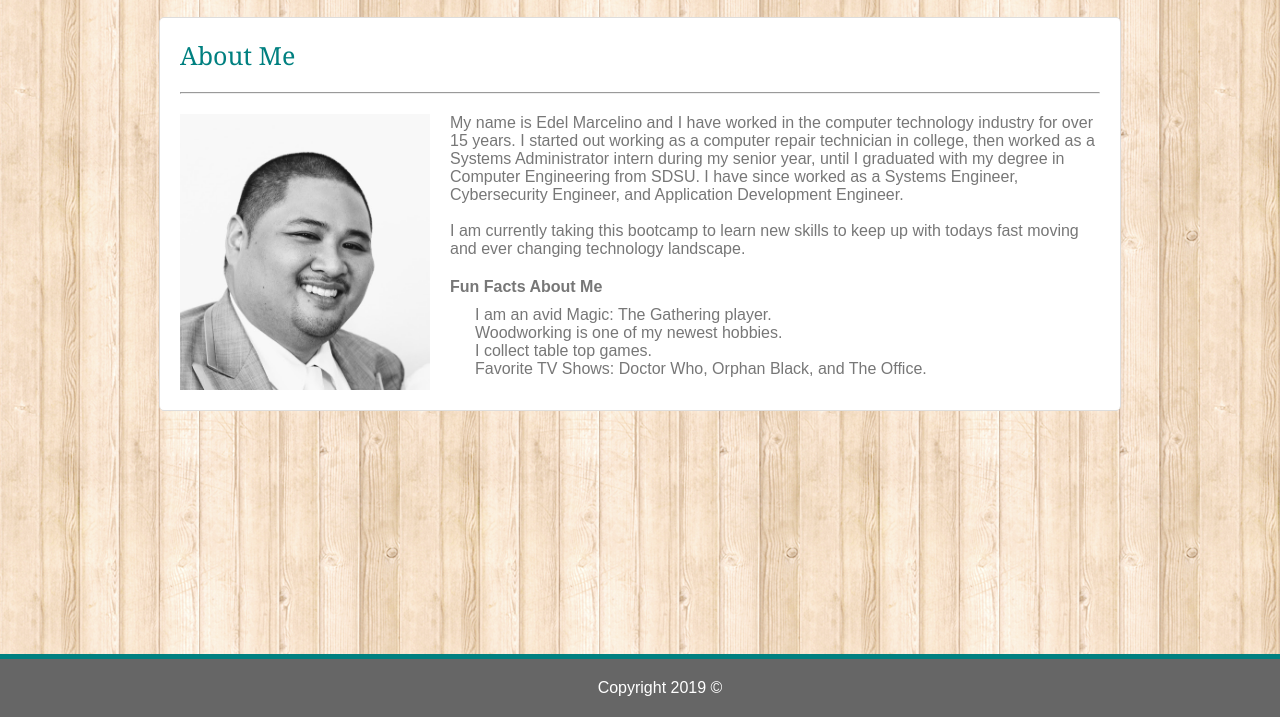
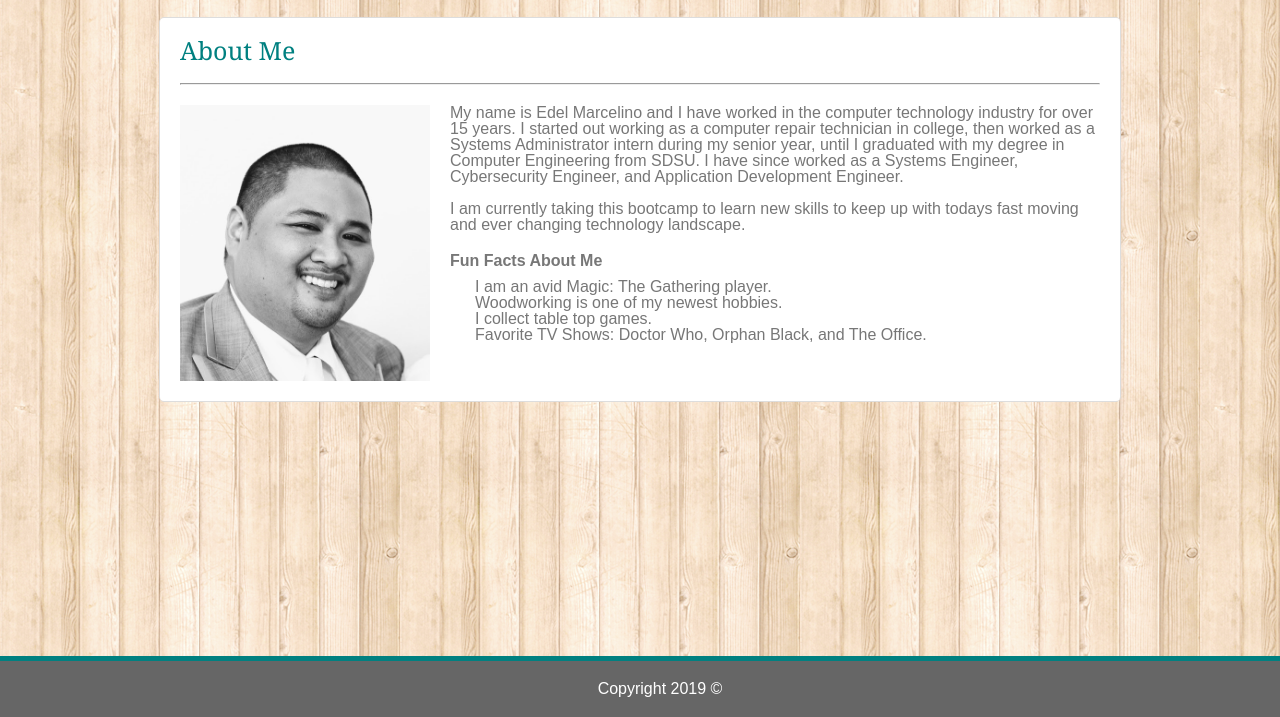
Before and after one commit to edelBCS/Basic-Portfolio, a plain HTML site: page index.html in a window 1280 px wide. Shown: the part 83-800 px from the top of the page. Drawn offline with Linux system fonts and the light colour scheme.

Commit message:
removed reset from style.css

```diff
--- a/assets/css/style.css
+++ b/assets/css/style.css
@@ -1,24 +1,3 @@
-html, body, div, span, applet, object, iframe,
-h1, h2, h3, h4, h5, h6, p, blockquote, pre,
-a, abbr, acronym, address, big, cite, code,
-del, dfn, em, img, ins, kbd, q, s, samp,
-small, strike, strong, sub, sup, tt, var,
-b, u, i, center,
-dl, dt, dd, ol, ul, li,
-fieldset, form, label, legend,
-table, caption, tbody, tfoot, thead, tr, th, td,
-article, aside, canvas, details, embed,
-figure, figcaption, footer, header, hgroup,
-menu, nav, output, ruby, section, summary,
-time, mark, audio, video {
-	margin: 0;
-	padding: 0;
-	border: 0;
-	font-size: 100%;
-	font: inherit;
-	vertical-align: baseline;
-}
-
 body{
     background-image: url("../images/background-image.png");
     background-color: #cccccc;
```
